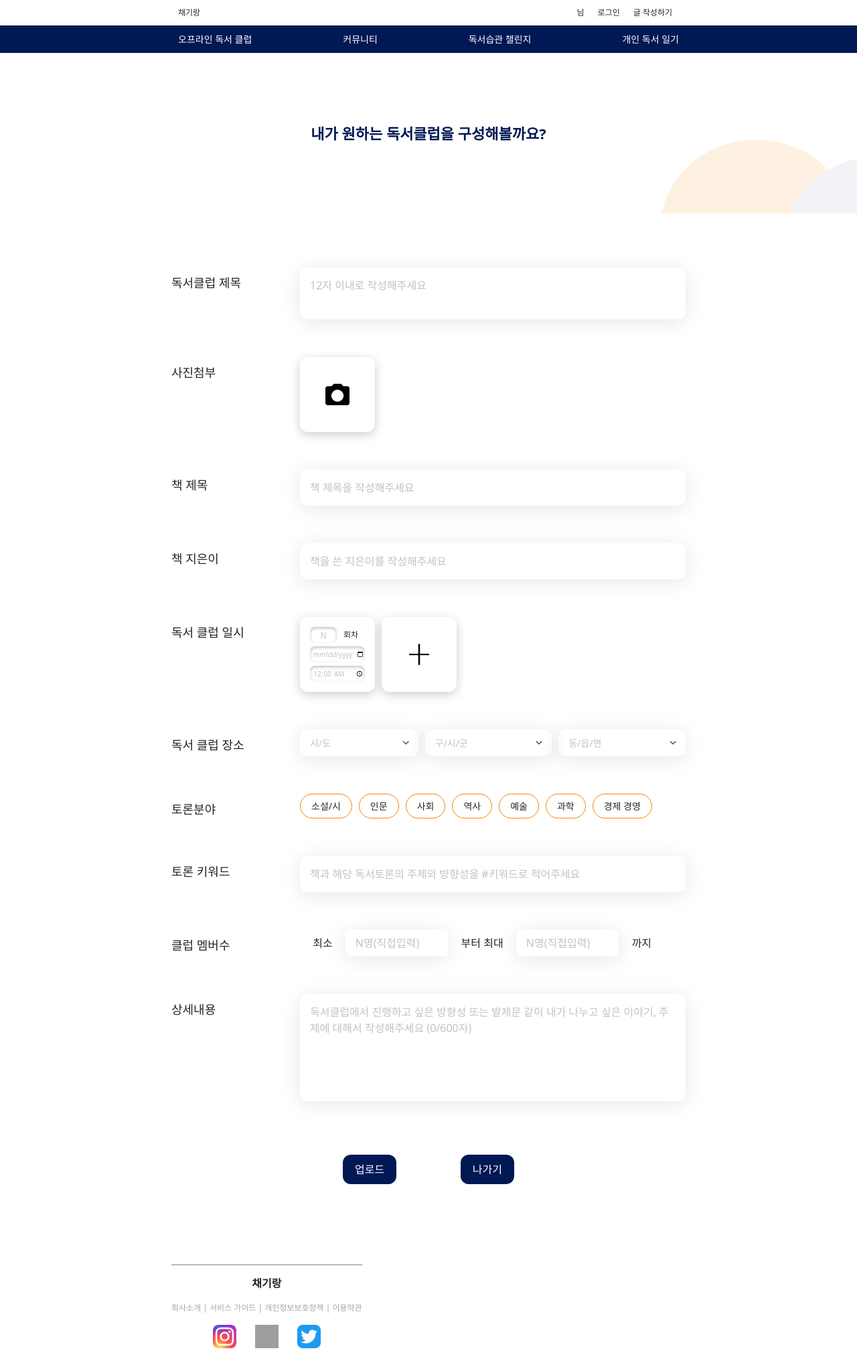
After one commit to WithChaegi/withchaegi-BE, a Django app: template withChaegi-Project/templates/club/book_apply.html in a window 1280 px wide. The commit adds this page. Shown: the whole page at 67% size. Run offline with Django 4.2, Linux system fonts and the light colour scheme; the template is opened without the code that fills it, so the values that code supplies are empty; grey boxes are pictures that could not be loaded.

Commit message:
.gitignore에서 media 삭제. 독서모임 생성하는 html 추가 및 모델 카테고리 필드 추가.

```diff
--- a/withChaegi-Project/bookclub/models.py
+++ b/withChaegi-Project/bookclub/models.py
@@ -33,6 +33,9 @@ class BookClub(models.Model):
     applied_members = models.IntegerField(verbose_name='신청한 멤버수', default=0)
     details = models.CharField(verbose_name='클럽 상세 내용', max_length=400, blank=True)
     likes = models.IntegerField(verbose_name='좋아요 수', default=0)
+    big_category=models.CharField(verbose_name='카테고리1', max_length=10, blank=True)
+    middle_category=models.CharField(verbose_name='카테고리2', max_length=10, blank=True)
+    small_category=models.CharField(verbose_name='카테고리3', max_length=10, blank=True)
 
     # # book_photo 파일명 id값으로 변경
     # def save(self, *args, **kwargs):
--- /dev/null
+++ b/withChaegi-Project/static/css/book-apply.css
@@ -0,0 +1,291 @@
+@import url('https://fonts.googleapis.com/css2?family=Noto+Sans+KR:wght@300;400;500;700&family=Roboto&display=swap');
+
+html{
+    font-size:62.5%;
+    font-family: 'Noto Sans KR', sans-serif;
+}
+
+div,p,img{
+    margin: 0;
+    padding: 0;
+}
+a{
+    text-decoration: none;
+}
+input{
+    margin: 0;
+    padding: 0;
+    border: 0;
+    -webkit-appearance : none;
+    -moz-appearance:none;
+    appearance:none;
+}
+input[type='number']::-webkit-inner-spin-button,
+input[type='number']::-webkit-outer-spin-button {
+    -webkit-appearance: none;
+    -moz-appearance: none;
+    appearance: none;
+}
+input[type='date']:valid {
+    color: #C2C2C2;
+}
+input[type='time']:valid {
+    color: #C2C2C2;
+}
+textarea{
+    flex-grow: 1;
+    border-radius: 12px;
+    outline: none;
+    border: none;
+    resize: none;
+    background: #FFF;
+    box-shadow: 0px 4px 30px 0px rgba(0, 0, 0, 0.10);
+    color: black;
+    padding: 15px;
+    font-size: 1.6rem;
+}
+select{
+    color: #C2C2C2;
+    padding-left: 15px;
+    padding-right: 20px;
+    -o-appearance: none;
+    -webkit-appearance: none;
+    -moz-appearance: none;
+    appearance: none;
+    cursor: pointer;
+}
+
+body{
+    display: flex;
+    flex-direction: column;
+    margin: 0;
+    padding: 0;
+    font-size: 1.6rem;
+}
+
+
+#sec1{
+    height: 30vh;
+    display: flex;
+    flex-direction: column;
+    justify-content: center;
+    align-items: center;
+    background-image: url('/assets/img/background-main-detail.png');
+    background-repeat : no-repeat;
+    background-size : cover;
+}
+
+#sec1 #title{
+   color: #001853;
+   font-size: 2.2rem;
+   font-weight: 700;
+
+}
+
+#sec2{
+    background-color: #FFF;
+    align-items: flex-start;
+    width: 60vw;
+    margin: 0 auto;
+    display: flex;
+    flex-direction: column;
+    margin-top: 10vh;
+}
+
+#sec2 > div{
+    display: flex;
+    flex-direction: row;
+    width: 100%;
+    margin-bottom: 7vh;
+}
+
+.divLeft{
+    width: 15vw;
+    padding-right: 2vw;
+    text-align: left;
+    font-size: 1.8rem;
+    padding-top: 10px;
+}
+.divRight{
+    display: flex;
+    flex-direction: row;
+    flex-grow: 1;
+}
+
+#title-box textarea::placeholder{
+    color: #C2C2C2;
+}
+
+
+.divSquare{
+    display: flex;
+    flex-direction: column;
+    justify-content: center;
+    align-items: center;
+    width: 14vh;
+    height: 14vh;
+    border-radius: 12px;
+    padding: 15px;
+    background: #FFF;
+    box-shadow: 0px 4px 15px 0px rgba(0, 0, 0, 0.20);
+}
+.divSquare > img{
+    height: 4vh;
+}
+
+.book-title input{
+    flex-grow: 1;
+    border-radius: 12px;
+    margin: 0;
+    outline: none;
+    border: none;
+    resize: none;
+    background: #FFF;
+    box-shadow: 0px 4px 30px 0px rgba(0, 0, 0, 0.10);
+    color: black;
+    padding: 15px;
+    font-size: 1.6rem;
+    border: 0;
+    -webkit-appearance : none;
+    -moz-appearance:none;
+    appearance:none;
+}
+.book-title input::placeholder{
+    color: #C2C2C2;
+}
+
+#clubtime .divRight{
+    gap: 10px;
+}
+#clubtime #time-box{
+    display: flex;
+    flex-direction: column;
+    justify-content: space-between;
+    align-items: stretch;
+    padding: 15px;
+}
+#clubtime #round{
+    display: flex;
+    flex-direction: row;
+    align-items: center;
+    height: 3vh;
+    font-size: 1.2rem;
+}
+#clubtime #round > input{
+    width: 5vh;
+    height: 3vh;
+    text-align: center;
+    margin-right: 10px;
+    border-radius: 8px;
+    background: #FFF;
+    box-shadow: 0px 2px 4px 0px rgba(0, 0, 0, 0.25) inset;
+}
+#time-box > input{
+    height: 3vh;
+    border-radius: 8px;
+    background: #FFF;
+    text-align: center;
+    font-size: 1rem;
+    box-shadow: 0px 2px 4px 0px rgba(0, 0, 0, 0.25) inset;
+}
+
+#time-box input::placeholder{
+    color: #C2C2C2;
+}
+
+#clubplace .divRight{
+    gap: 10px;
+}
+#clubplace select{
+    flex-grow: 1;
+    height: 5vh;
+    font-size: 1.4rem;
+    border-radius: 12px;
+    background: #FFF;
+    box-shadow: 0px 4px 30px 0px rgba(0, 0, 0, 0.10);
+    border: 0;
+    background: url('/assets/img/arrow_bottom.svg') calc(95% - 5px) no-repeat;
+    background-size: 10px;
+}
+
+#discuss-box .divRight{
+    display: flex;
+    flex-direction: row;
+    gap: 10px;
+}
+
+.radioDiscuss input[type=radio] + label{
+    padding: 0 16px 0 16px;
+    font-size: 1.4rem;
+    border: 1px solid #F88103;
+    background: #FFF;
+    border-radius: 24px;
+    text-align: center;
+    line-height: 35px;
+    transition: all 0.3s ease 0s;
+    cursor: pointer;
+}
+.radioDiscuss label{
+    display: block;
+}
+.radioDiscuss input[type=radio] {
+    display: none;
+}
+/* Checked */
+.radioDiscuss input[type=radio]:checked + label{
+    background: #F88103;
+    border-radius: 24px;
+}
+
+#keyword .divRight{
+    display: flex;
+    flex-direction: row;
+    height: 5vh;
+}
+#keyword .divRight > div{
+    line-height: 5vh;
+    padding-left: 1.5vw;
+    padding-right: 1.5vw;
+}
+
+#keyword .divRight input{
+    width: 12vw;
+    line-height: 5vh;
+    border-radius: 8px;
+    background: #FFF;
+    box-shadow: 0px 4px 30px 0px rgba(0, 0, 0, 0.10);
+    padding: 15px;
+}
+#keyword .divRight input::placeholder{
+    color: #C2C2C2;
+}
+
+#detail .divRight{
+    height: 20vh;
+}
+#detail textarea::placeholder{
+    color: #C2C2C2;
+}
+
+#sec3{
+    width: 20vw;
+    display: flex;
+    flex-direction: column;
+    align-items: center;
+    margin: 0 auto;
+    margin-top: 3vh;
+    margin-bottom: 15vh;
+}
+#sec3 > div{
+    width: 100%;
+    display: flex;
+    flex-direction: row;
+    justify-content: space-between;
+    color: white;
+}
+#sec3 > div > div{
+    background-color: #001853;
+    border-radius: 12px;
+    text-align: center;
+    padding: 10px 18px;
+}
--- /dev/null
+++ b/withChaegi-Project/templates/club/book_apply.html
@@ -0,0 +1,236 @@
+{% include 'header.html' %}
+<!DOCTYPE html>
+<html lang="en">
+<head>
+    <meta charset="UTF-8">
+    <meta name="viewport" content="width=device-width, initial-scale=1.0">
+    <title></title>
+    <link href="https://cdn.jsdelivr.net/npm/bootstrap@5.2.3/dist/css/bootstrap.min.css" rel="stylesheet" integrity="sha384-rbsA2VBKQhggwzxH7pPCaAqO46MgnOM80zW1RWuH61DGLwZJEdK2Kadq2F9CUG65" crossorigin="anonymous">
+    <script src="https://cdn.jsdelivr.net/npm/bootstrap@5.2.3/dist/js/bootstrap.bundle.min.js" integrity="sha384-kenU1KFdBIe4zVF0s0G1M5b4hcpxyD9F7jL+jjXkk+Q2h455rYXK/7HAuoJl+0I4" crossorigin="anonymous"></script>
+    <link rel="stylesheet" href="/static/css/book-apply.css">
+    <link rel="stylesheet" href="/static/css/header.css">
+    <link rel="stylesheet" href="/static/css/footer.css">
+    <script src="/static/js/includeHTML.js"></script>
+    <script src="https://code.jquery.com/jquery-3.6.0.min.js"></script>
+</head>
+<body>
+    <section id="sec1">
+            <div id="title">내가 원하는 독서클럽을 구성해볼까요?</div>
+    </section>
+
+    <div id="sec2">
+
+      <div id="title-box">
+        <div class="divLeft">독서클럽 제목</div>
+        <div class="divRight">
+          <textarea placeholder="12자 이내로 작성해주세요"></textarea>
+        </div>
+      </div>
+
+      <div id="picture-box">
+        <div class="divLeft">사진첨부</div>
+        <div class="divRight">
+            <div class="divSquare">
+              <img src="/static/img/img3/camera.png" alt="camera">
+            </div>
+        </div>
+      </div>
+
+
+      <div class="book-title">
+        <div class="divLeft" >책 제목</div>
+        <div class="divRight">
+          <input placeholder="책 제목을 작성해주세요"></input>
+        </div>
+
+      </div>
+
+      <div class="book-title">
+        <div class="divLeft">책 지은이</div>
+        <div class="divRight">
+          <input placeholder="책을 쓴 지은이를 작성해주세요"></input>
+        </div>
+      </div>
+
+      <div id="clubtime">
+        <div class="divLeft">독서 클럽 일시</div>
+        <div class="divRight">
+          <div class="divSquare" id="time-box">
+            <div id="round">
+              <input type="number" placeholder="N">
+              <p>회차</p>
+            </div>
+
+            <input type="date"
+              id="date"
+              max="2023.12.31"
+              min="2023.01.01"
+              value="0000-00-00">
+
+            <input type="time"
+              id="time"
+              value="00:00"
+              min="00:00"
+              max="23:59">
+          </div>
+          <div class="divSquare">
+            <img src="/static/img/img2/+.png" alt="pluse">
+          </div>
+        </div>
+      </div>
+
+      <div id="clubplace">
+        <div class="divLeft" >독서 클럽 장소</div>
+        <div class="divRight">
+          <select>
+            <option value="none">시/도</option>
+            <option value="1">서울</option>
+            <option value="2">경기도</option>
+            <option value="3">충청도</option>
+            <option value="4">전라도</option>
+            <option value="5">강원도</option>
+            <option value="6">경상도</option>
+            <option value="7">제주도</option>
+          </select>
+          <select>
+            <option value="none">구/시/군</option>
+            <option value="1">연천군</option>
+            <option value="2">포천시</option>
+            <option value="3">가평군</option>
+            <option value="4">양평군</option>
+            <option value="5">여주시</option>
+            <option value="6">이천시</option>
+            <option value="7">광주시</option>
+            <option value="8">용인시</option>
+            <option value="9">안성시</option>
+            <option value="10">평택시</option>
+            <option value="11">화성시</option>
+            <option value="12">수원시</option>
+            <option value="13">파주시</option>
+            <option value="14">양주시</option>
+            <option value="15">의정부시</option>
+            <option value="16">남양주시</option>
+            <option value="17">고양시</option>
+            <option value="18">용인시</option>
+            <option value="19">김포시</option>
+            <option value="20">동두천시</option>
+            <option value="21">하남시</option>
+            <option value="22">광명시</option>
+            <option value="23">성남시</option>
+            <option value="24">안산시</option>
+            <option value="25">안양시</option>
+            <option value="26">시흥시</option>
+            <option value="27">구리시</option>
+            <option value="28">과천시</option>
+            <option value="29">부천시</option>
+            <option value="30">군포시</option>
+          </select>
+          <select>
+            <option value="none">동/읍/면</option>
+            <option value="1">별내면</option>
+            <option value="2">별내동</option>
+            <option value="3">진천읍</option>
+            <option value="4">퇴계원면</option>
+            <option value="5">다산1동</option>
+            <option value="6">다산2동</option>
+            <option value="7">호평동</option>
+            <option value="8">평내동</option>
+            <option value="9">금곡동</option>
+            <option value="10">양정동</option>
+            <option value="11">와부읍</option>
+            <option value="12">화도읍</option>
+            <option value="13">수동면</option>
+            <option value="14">조안면</option>
+            <option value="15">오남읍</option>
+          </select>
+        </div>
+      </div>
+
+      <div id="discuss-box">
+        <div class="divLeft">토론분야</div>
+        <div class="divRight">
+          <div class="radioDiscuss">
+            <input type="radio" name="discuss" id="poemOption" value="poem">
+            <label for="poemOption">소설/시</label>
+          </div>
+          <div class="radioDiscuss">
+            <input type="radio" name="discuss" id="humanOption" value="human">
+            <label for="humanOption">인문</label>
+          </div>
+          <div class="radioDiscuss">
+            <input type="radio" name="discuss" id="societyOption" value="society">
+            <label for="societyOption">사회</label>
+          </div>
+          <div class="radioDiscuss">
+            <input type="radio" name="discuss" id="historyOption" value="history">
+            <label for="historyOption">역사</label>
+          </div>
+          <div class="radioDiscuss">
+            <input type="radio" name="discuss" id="artOption" value="art">
+            <label for="artOption">예술</label>
+          </div>
+          <div class="radioDiscuss">
+            <input type="radio" name="discuss" id="scienceOption" value="science">
+            <label for="scienceOption">과학</label>
+          </div>
+          <div class="radioDiscuss">
+            <input type="radio" name="discuss" id="economyOption" value="economy">
+            <label for="economyOption">경제 경영</label>
+          </div>
+        </div>
+      </div>
+
+
+      <div class="book-title">
+        <div class="divLeft">토론 키워드</div>
+        <div class="divRight">
+          <input placeholder="책과 해당 독서토론의 주제와 방향성을 #키워드로 적어주세요"></input>
+        </div>
+      </div>
+
+
+      <div id="keyword">
+        <div class="divLeft" > 클럽 멤버수</div>
+        <div class="divRight">
+          <div>최소</div>
+          <input placeholder="N명(직접입력)"></input>
+          <div>부터 최대</div>
+          <input placeholder="N명(직접입력)"></input>
+          <div>까지</div>
+        </div>
+      </div>
+
+      <div id="detail">
+        <div class="divLeft">상세내용</div>
+        <div class="divRight">
+          <textarea placeholder="독서클럽에서 진행하고 싶은 방향성 또는 발제문 같이 내가 나누고 싶은 이야기, 주제에 대해서 작성해주세요 (0/600자)"></textarea>
+        </div>
+      </div>
+    </section>
+
+    <section id="sec3">
+      <div>
+        <div id="cbtn1">업로드</div>
+        <div id="cbtn1">나가기</div>
+      </div>
+    </section>
+
+    <script>
+        includeHTML();
+
+        const selects = document.querySelectorAll('select');
+
+        selects.forEach(select => {
+          select.addEventListener('change', () => {
+              if (select.value == 'none') {
+                  select.style.color = '#C2C2C2';
+              } else {
+                  select.style.color = '#000';
+              }
+          });
+        });
+    </script>
+
+</body>
+</html>
+{% include 'footer.html' %}
--- a/withChaegi-Project/templates/club/main-club.html
+++ b/withChaegi-Project/templates/club/main-club.html
@@ -65,9 +65,9 @@
         </div>
         {% for club in clubs %}
         <div id="divBooksH">
-            {% for _ in fourloop %}
+            {% for _ in 'xxxx' %}
                 <div class="divOneBook" onclick="location.href='/club/{{ club.club_id }}'">
-                    <img src="/static/img/dallergut.jfif" alt="">
+                    <img src="/media/bookclub/{{ club.club_id }}.jfif" alt="">
                     <div>
                         <p id="book_title">{{ club.book_title }}</p>
                         <div id="divPlaceDate">
```
Also changed, not shown: withChaegi-Project/bookclub/views.py (+4 -7 lines), withChaegi-Project/templates/club/main-detail.html (+7 -7 lines), withChaegi-Project/bookclub/migrations/0002_bookclub_big_category_bookclub_middle_category_and_more.py (added), withChaegi-Project/db.sqlite3, withChaegi-Project/media/bookclub/1.jfif (added), withChaegi-Project/media/bookclub/2.jfif (added), withChaegi-Project/media/bookclub/3.jfif (added), withChaegi-Project/media/bookclub/dallergut.jfif (added), withChaegi-Project/static/img/img2/+.png (added), 1 other file.
